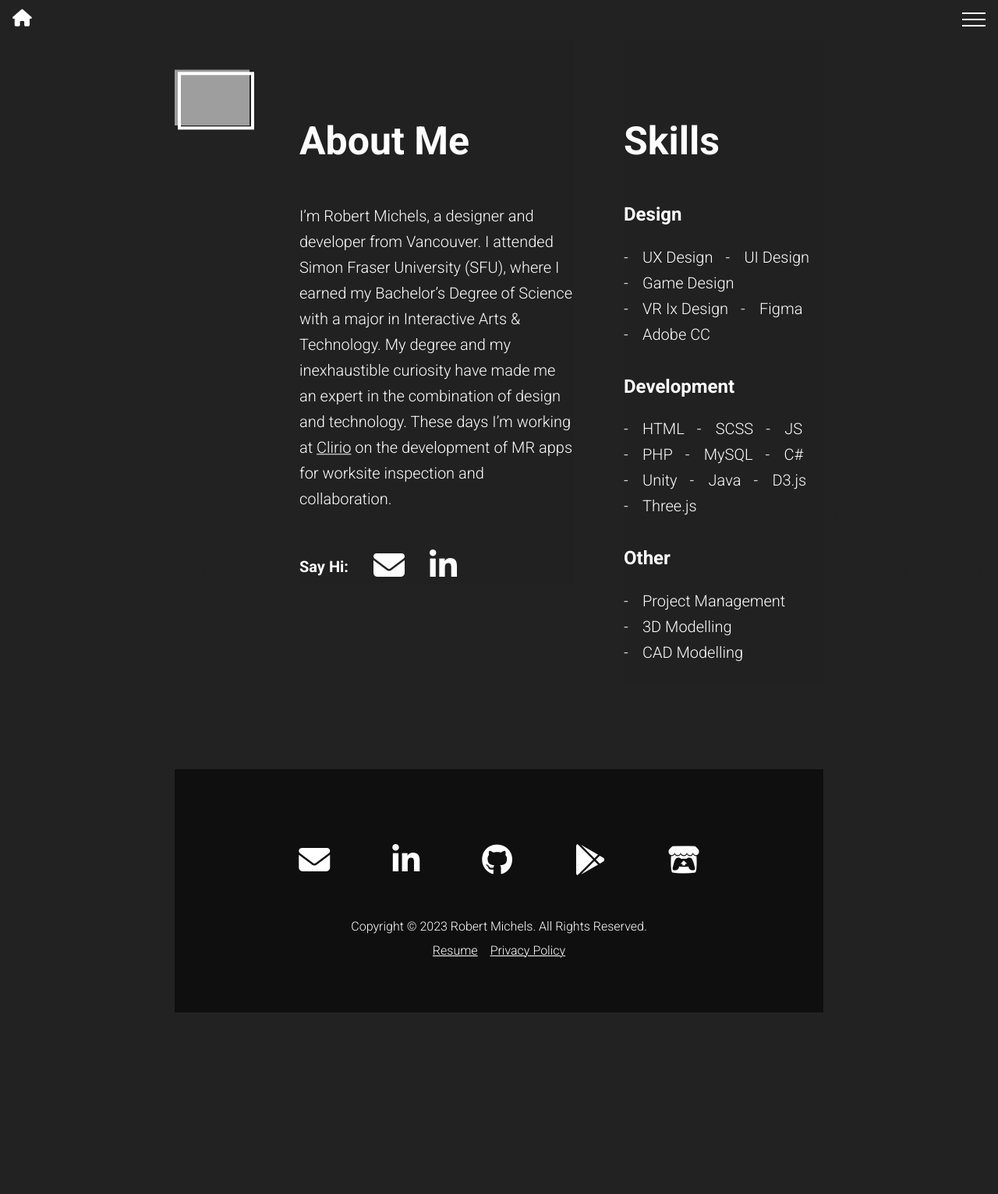
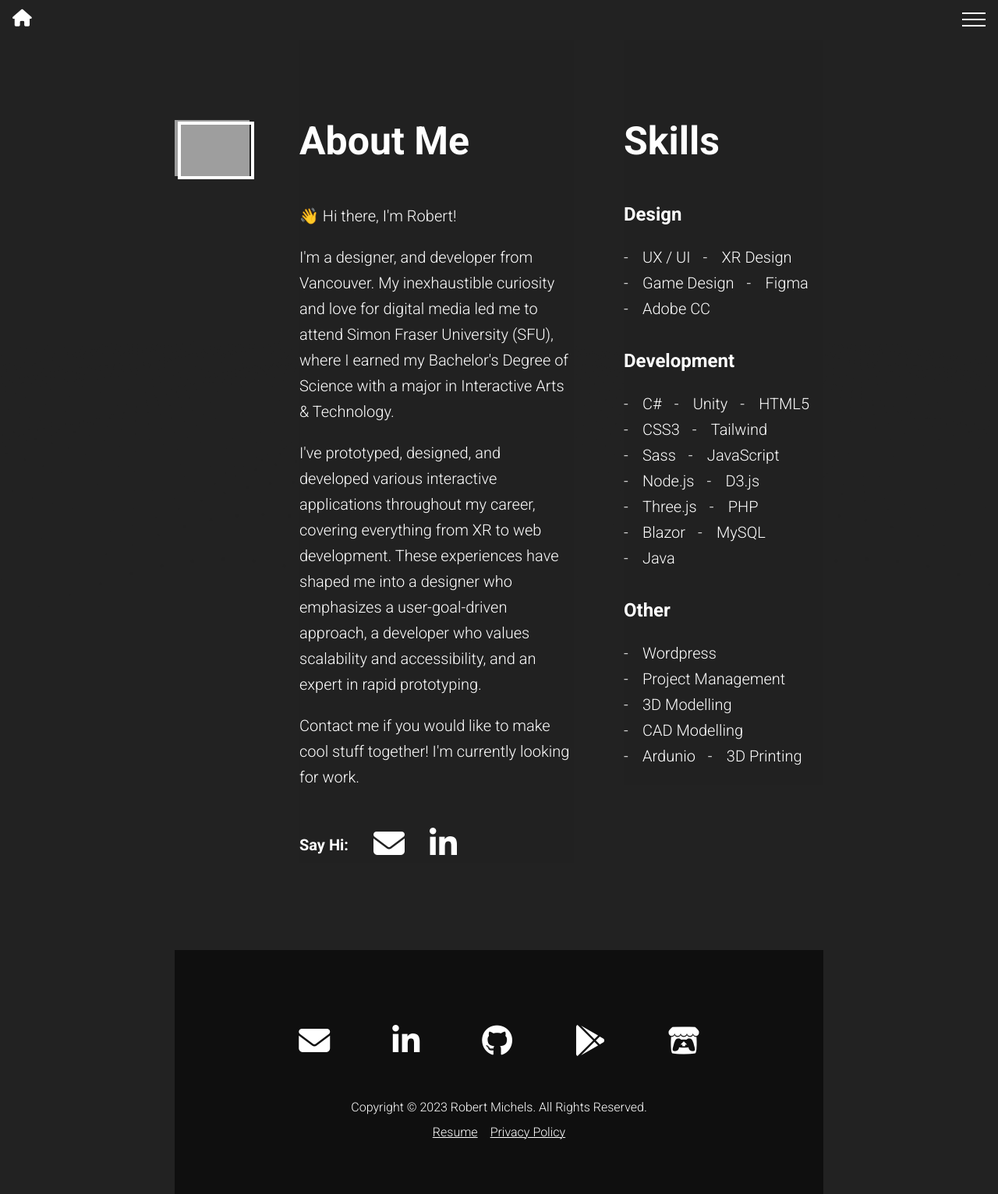
Before and after one commit to Robert01101101/Portfolio-RMichels, a PHP site: page /about.php in a window 1280 px wide. Shown: the whole page at 78% size. Before the commit the page ends 1299 px from the top, so only its background shows below. Run offline with PHP 8.4, Linux system fonts and the light colour scheme; some libraries are stand-ins or nearby versions; grey boxes are pictures that could not be loaded.

Commit message:
updated about page

```diff
--- a/about.php
+++ b/about.php
@@ -17,7 +17,10 @@ Partial::build('header', ["about" => TRUE]);
   </div>
   <div>
     <h1 id="About">About Me</h1>
-    <p>I’m Robert Michels, a designer and developer from Vancouver. I attended Simon Fraser University (SFU), where I earned my Bachelor’s Degree of Science with a major in Interactive Arts & Technology. My degree and my inexhaustible curiosity have made me an expert in the combination of design and technology. These days I’m working at <a href="https://www.clir.io" target="_blank">Clirio</a> on the development of MR apps for worksite inspection and collaboration.</p>
+    <p>👋 Hi there, I'm Robert!</p>
+    <p>I'm a designer, and developer from Vancouver. My inexhaustible curiosity and love for digital media led me to attend Simon Fraser University (SFU), where I earned my Bachelor's Degree of Science with a major in Interactive Arts & Technology.</p>
+    </p>I've prototyped, designed, and developed various interactive applications throughout my career, covering everything from XR to web development. These experiences have shaped me into a designer who emphasizes a user-goal-driven approach, a developer who values scalability and accessibility, and an expert in rapid prototyping.</p>
+    <p>Contact me if you would like to make cool stuff together! I'm currently looking for work.</p>
 
     <div class="contact">
       Say Hi:
@@ -35,10 +38,9 @@ Partial::build('header', ["about" => TRUE]);
       <div>
         <h3>Design</h3>
         <ul>
-          <li>UX Design</li>
-          <li>UI Design</li>
+          <li>UX / UI</li>
+          <li>XR Design</li>
           <li>Game Design</li>
-          <li>VR Ix Design</li>
           <li>Figma</li>
           <li>Adobe CC</li>
         </ul>
@@ -46,24 +48,31 @@ Partial::build('header', ["about" => TRUE]);
       <div>
         <h3>Development</h3>
         <ul>
-          <li>HTML</li>
-          <li>SCSS</li>
-          <li>JS</li>
-          <li>PHP</li>
-          <li>MySQL</li>
           <li>C#</li>
           <li>Unity</li>
-          <li>Java</li>
+          <li>HTML5</li>
+          <li>CSS3</li>
+          <li>Tailwind</li>
+          <li>Sass</li>
+          <li>JavaScript</li>
+          <li>Node.js</li>
           <li>D3.js</li>
           <li>Three.js</li>
+          <li>PHP</li>
+          <li>Blazor</li>
+          <li>MySQL</li>
+          <li>Java</li>
         </ul>
       </div>
       <div>
         <h3>Other</h3>
         <ul>
+          <li>Wordpress</li>
           <li>Project Management</li>
           <li>3D Modelling</li>
           <li>CAD Modelling</li>
+          <li>Ardunio</li>
+          <li>3D Printing</li>
         </ul>
       </div>
     </div>
--- a/scss/base/_pageSpecific.scss
+++ b/scss/base/_pageSpecific.scss
@@ -125,7 +125,7 @@ section#Projects{
 				&:nth-child(2){
 					max-width: 40rem;
 					min-width: 22rem;
-					flex-basis: 30%;
+					flex-basis: 40%;
 				}
 				&:nth-child(3){
 					flex-basis: 40%;
@@ -159,7 +159,7 @@ section#Projects{
 					margin: 0;
 					width: 100%;
 					flex-basis: 15%;
-					margin-top: calc(5rem - 5%);
+					margin-top: calc(9rem - 5%);
 				}
 
 
--- a/scss/layout/_mediaQueries.scss
+++ b/scss/layout/_mediaQueries.scss
@@ -14,7 +14,7 @@ $screen-xl-min: 1200px;
 $screen-xxl-min: 1600px;
 
 // Ultrawide
-$screen-xxxl-min: 1900px;
+$screen-xxxl-min: 2000px;
 
 
 // Small devices
--- a/src/partials/header.php
+++ b/src/partials/header.php
@@ -45,7 +45,7 @@ setcookie("returningVisitor", "true");
 
 
   <link rel="stylesheet" href="<?php echo $GLOBALS['d'];?>css/normalize.css">
-  <link rel="stylesheet" href="<?php echo $GLOBALS['d'];?>css/main.css?v=1.0.4">
+  <link rel="stylesheet" href="<?php echo $GLOBALS['d'];?>css/main.css?v=1.0.5">
 
   <!-- Load Font -->
   <!-- Load Icons -->
```
Also changed, not shown: css/main.css.
